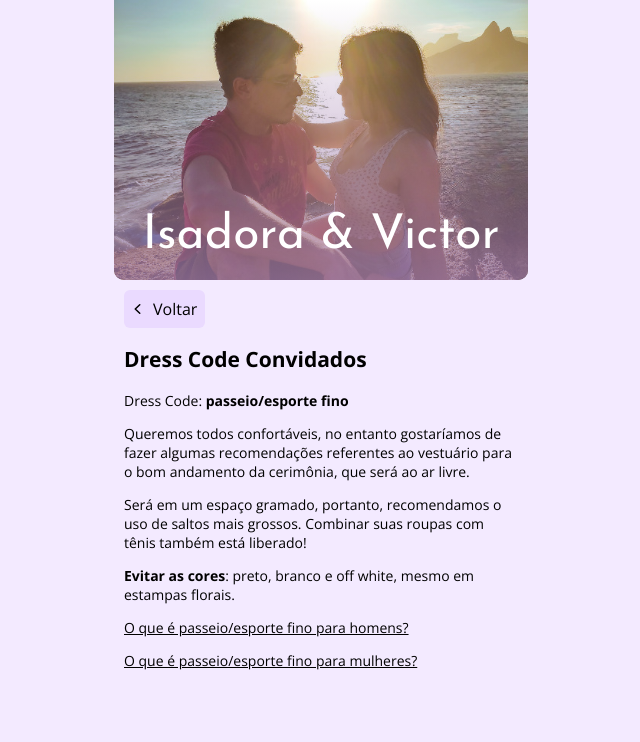
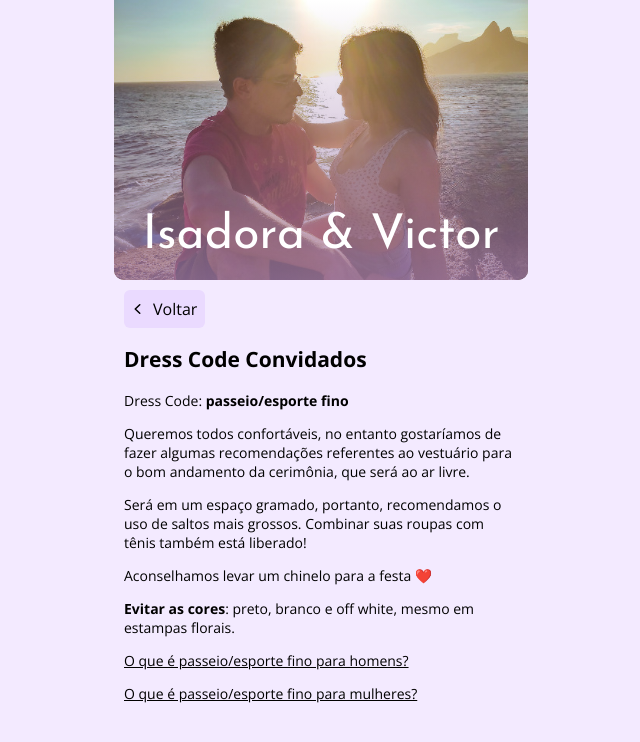
Before and after one commit to victorhcvp/convite-casamento, a Next.js app: page /dress-code in a window 1280 px wide. Shown: the top 742 px of the page, without its empty margins (319-959 px from the left). Built offline with nearby package versions, Linux system fonts and the light colour scheme; no server answers.

Commit message:
cade o chinelo

```diff
--- a/src/pages/dress-code.tsx
+++ b/src/pages/dress-code.tsx
@@ -22,6 +22,7 @@ const DressCode: NextPage = () => {
 					Será em um espaço gramado, portanto, recomendamos o uso de saltos mais
 					grossos. Combinar suas roupas com tênis também está liberado!
 				</p>
+				<p>Aconselhamos levar um chinelo para a festa ❤️</p>
 				<p>
 					<b>Evitar as cores</b>: preto, branco e off white, mesmo em estampas
 					florais.
```
Lines whose indentation alone changed are shown as unchanged.
